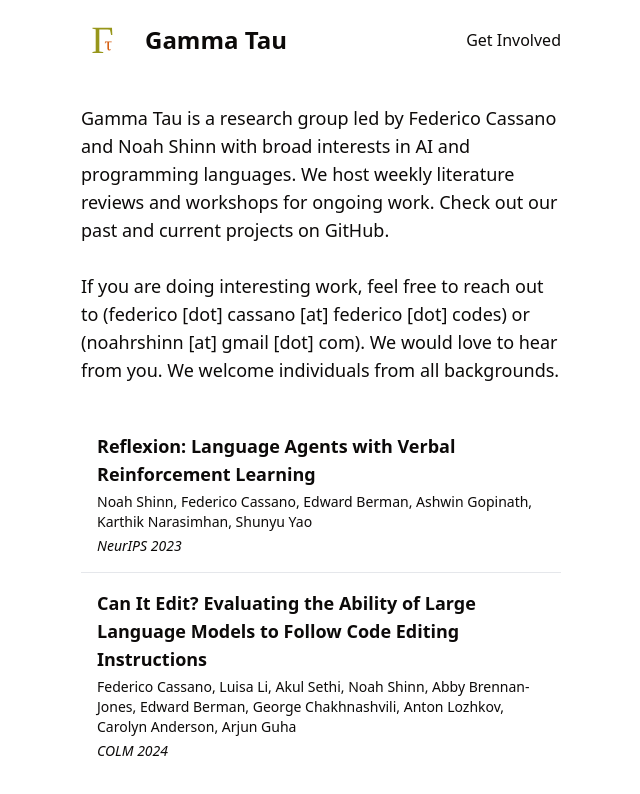
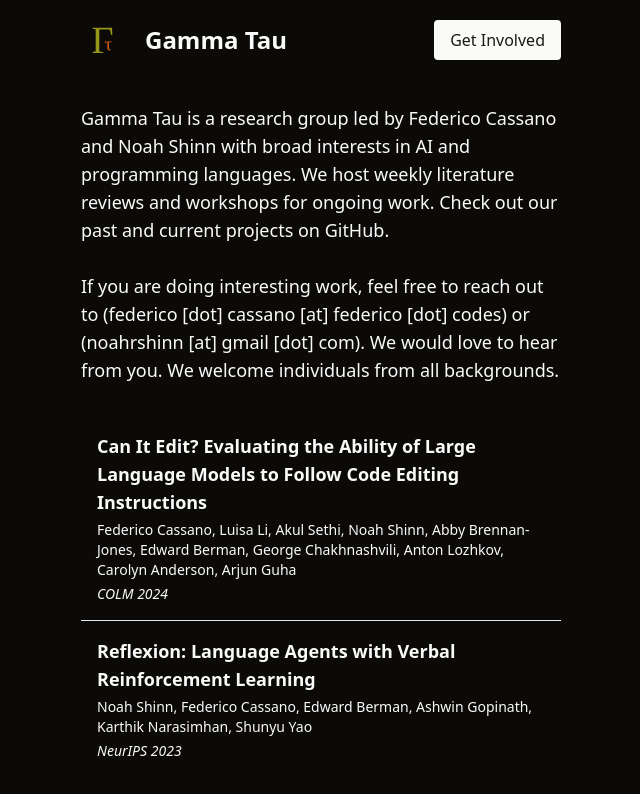
Before and after one commit to cadentj/gt, a SvelteKit app: page / in a window 1280 px wide. Shown: the top 794 px of the page, without its empty margins (319-959 px from the left). Built offline with nearby package versions, Linux system fonts and the light colour scheme.

Commit message:
Added lucide icons, dark mode default, removed default readme.

```diff
--- a/package.json
+++ b/package.json
@@ -26,6 +26,7 @@
 	"type": "module",
 	"dependencies": {
 		"clsx": "^2.1.1",
+		"lucide-svelte": "^0.447.0",
 		"tailwind-merge": "^2.5.2",
 		"tailwind-variants": "^0.2.1"
 	}
--- a/src/app.css
+++ b/src/app.css
@@ -3,40 +3,8 @@
 @tailwind utilities;
 
 @layer base {
+  /* Default dark mode */
   :root {
-    --background: 0 0% 100%;
-    --foreground: 20 14.3% 4.1%;
-
-    --muted: 60 4.8% 95.9%;
-    --muted-foreground: 25 5.3% 44.7%;
-
-    --popover: 0 0% 100%;
-    --popover-foreground: 20 14.3% 4.1%;
-
-    --card: 0 0% 100%;
-    --card-foreground: 20 14.3% 4.1%;
-
-    --border: 20 5.9% 90%;
-    --input: 20 5.9% 90%;
-
-    --primary: 24 9.8% 10%;
-    --primary-foreground: 60 9.1% 97.8%;
-
-    --secondary: 60 4.8% 95.9%;
-    --secondary-foreground: 24 9.8% 10%;
-
-    --accent: 60 4.8% 95.9%;
-    --accent-foreground: 24 9.8% 10%;
-
-    --destructive: 0 72.2% 50.6%;
-    --destructive-foreground: 60 9.1% 97.8%;
-
-    --ring: 20 14.3% 4.1%;
-
-    --radius: 0.5rem;
-  }
-
-  .dark {
     --background: 20 14.3% 4.1%;
     --foreground: 60 9.1% 97.8%;
 
--- a/src/routes/components/navbar.svelte
+++ b/src/routes/components/navbar.svelte
@@ -1,5 +1,4 @@
 <script lang="ts">
-
     import Logo from "./gammatau.svg";
 </script>
 
@@ -10,13 +9,13 @@
                 <img src={Logo} alt="Gamma Tau" class="w-12 h-12" />
                 <h1 class="text-2xl font-bold">Gamma Tau</h1>
             </div>
-            <!-- <ul class="flex items-center space-x-6">
-                <li><a href="/" class="hover:text-gray-600">Home</a></li>
-                <li>
-                    <Button class="rounded-full">Join</Button>
-                </li>
-            </ul> -->
-            <button class="rounded">Get Involved</button>
+            <button class="join-button">Get Involved</button>
         </div>
     </div>
 </nav>
+
+<style>
+    .join-button {
+        @apply rounded text-primary-foreground bg-primary px-4 py-2 hover:bg-primary/90;
+    }
+</style>
--- a/src/routes/components/publications.json
+++ b/src/routes/components/publications.json
@@ -1,16 +1,16 @@
 [
+    {
+        "title": "Can It Edit? Evaluating the Ability of Large Language Models to Follow Code Editing Instructions",
+        "authors": "Federico Cassano, Luisa Li, Akul Sethi, Noah Shinn, Abby Brennan-Jones, Edward Berman, George Chakhnashvili, Anton Lozhkov, Carolyn Anderson, Arjun Guha",
+        "venue": "COLM",
+        "year": 2024,
+        "link": "https://arxiv.org/abs/2312.12450"
+    },
     {
         "title": "Reflexion: Language Agents with Verbal Reinforcement Learning",
         "authors": "Noah Shinn, Federico Cassano, Edward Berman, Ashwin Gopinath, Karthik Narasimhan, Shunyu Yao",
         "venue": "NeurIPS",
         "year": 2023,
         "link": "https://arxiv.org/abs/2303.11366"
-    },
-    {
-        "title": "Can It Edit? Evaluating the Ability of Large Language Models to Follow Code Editing Instructions",
-        "authors": "Federico Cassano, Luisa Li, Akul Sethi, Noah Shinn, Abby Brennan-Jones, Edward Berman, George Chakhnashvili, Anton Lozhkov, Carolyn Anderson, Arjun Guha",
-        "venue": "COLM",
-        "year": 2024,
-        "link": "https://arxiv.org/abs/2312.12450"
     }
 ]
```
Also changed, not shown: 2 other files (tests, documents, lock files or other folders).
